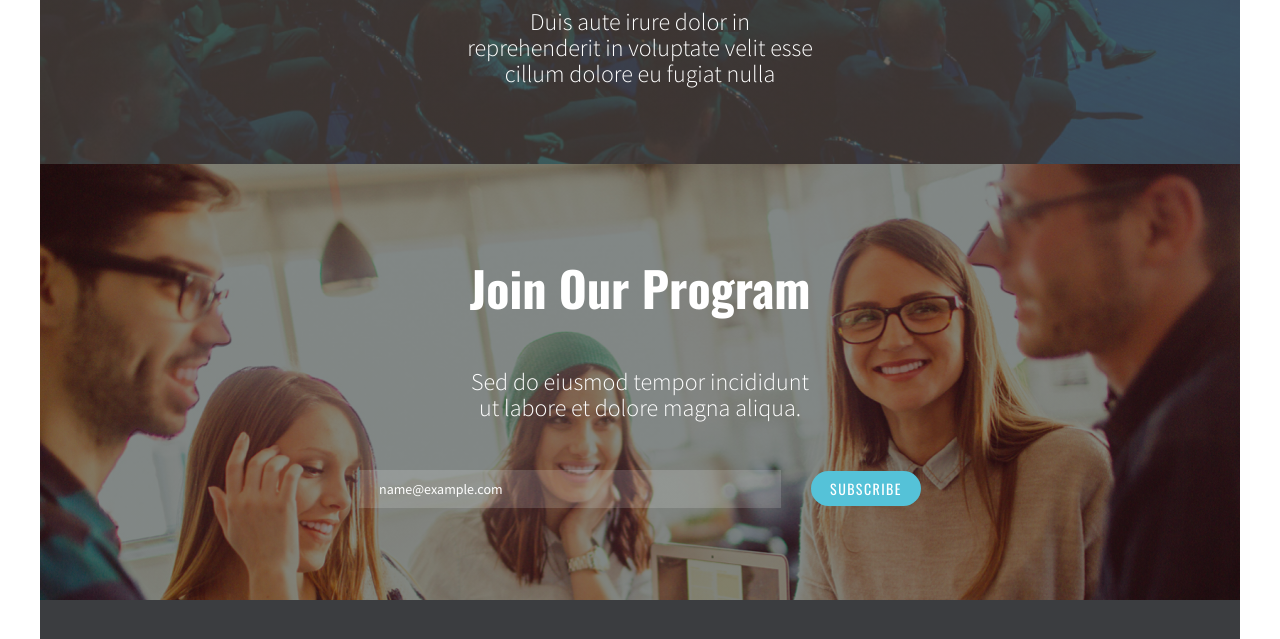
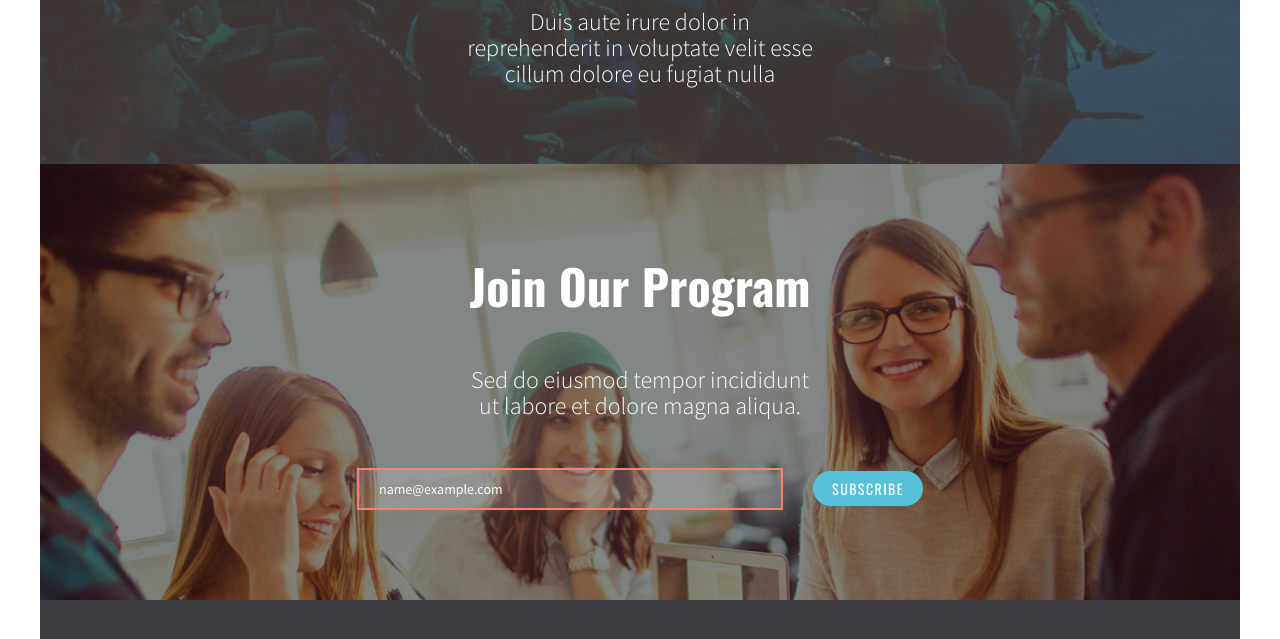
Before and after one commit to chupina/personal-website, a website built with webpack: page src/index.html in a window 1280 px wide. Both pictures are taken after typing "name@example.com" into the empty fields and a click on the button "SUBSCRIBE". Shown: the part 2029-2668 px from the top of the page. Built offline with nearby package versions, Linux system fonts and the light colour scheme; files whose address does not match are found by name.

Commit message:
Storage task

```diff
--- a/package.json
+++ b/package.json
@@ -6,7 +6,7 @@
   "scripts": {
     "test": "echo \"Error: no test specified\" && exit 1",
     "dev": "webpack serve",
-    "build": "webpack  --config webpack.dev.js ",
+    "build": "webpack --config webpack.dev.js ",
     "build-prod": "webpack --config webpack.prod.js",
     "lint": "eslint src"
   },
--- a/src/email-validator.js
+++ b/src/email-validator.js
@@ -1,5 +1,5 @@
 const VALID_EMAIL_ENDINGS = ["gmail.com", "outlook.com", "yandex.ru"];
 export const validate = (email) => {
-  let result = email.trim().match(/\w+@(.*)$/);
-  alert(result == null ? false : VALID_EMAIL_ENDINGS.includes(result[1]));
+  const result = email.trim().match(/\w+@(.*)$/);
+  return (result ? VALID_EMAIL_ENDINGS.includes(result[1]) : false);
 };
--- a/src/join-us-section.js
+++ b/src/join-us-section.js
@@ -1,6 +1,18 @@
 import { validate } from "./email-validator.js";
 
-const textPlaceholder = "Sed do eiusmod tempor incididunt <br> ut labore et dolore magna aliqua.";
+const textPlaceholder =
+  "Sed do eiusmod tempor incididunt <br> ut labore et dolore magna aliqua.";
+
+const setValue = (inputEl, key) => {
+  localStorage.setItem(key, inputEl.value);
+};
+const getValue = (inputEl, key) => {
+  if (!localStorage.getItem(key)) {
+    inputEl.value = "";
+  } else {
+    inputEl.value = localStorage.getItem(key);
+  }
+};
 
 class Section {
   constructor(headerContent, subheaderContent, buttonContent) {
@@ -12,20 +24,64 @@ class Section {
     return this.element;
   }
 
+  renderContent() {
+    this.element.innerHTML = `<h2 class="app-title app-section__title--join">${this.headerContent}</h2>
+     <h3 class="app-subtitle">${this.subheaderContent}</h3>
+     <form class="app-section_form">
+         <input type="email" name="email" placeholder="Email" class="app-section__input--email" autofocus>
+         <button type="submit" class="app-section__button app-section__input--subscribe">${this.buttonContent}</button>
+     </form>`;
+    this.subscribeForm = this.element.querySelector("form");
+    this.emailInput = this.element.querySelector(".app-section__input--email");
+    this.submitButton = this.element.querySelector(".app-section__input--subscribe");
+  }
+
+  updateUI(state) {
+    if (state === "true") {
+      this.emailInput.classList.add("hidden");
+      this.emailInput.classList.remove("danger");
+      this.submitButton.textContent = "Unsubscribe";
+    } else {
+      this.emailInput.classList.remove("hidden");
+      this.submitButton.textContent = this.buttonContent;
+      if (state === "false") {
+        this.emailInput.classList.add("danger");
+      }
+    }
+    getValue(this.emailInput, "email");
+  }
+
+  checkState() {
+    const isSubscribed = localStorage.getItem("subscription");
+    this.updateUI(isSubscribed);
+  }
+
   create() {
     this.element.className = "app-section app-section--image-join";
-    this.element.innerHTML = `<h2 class="app-title app-section__title--join">${this.headerContent}</h2>
-                            <h3 class="app-subtitle">${this.subheaderContent}</h3>
-                            <form class="app-section_form">
-                                <input type="email" placeholder="Email" class="app-section__input--email">
-                                <button type="submit" class="app-section__button app-section__input--subscribe">${this.buttonContent}</button>
-                            </form>`;
-
-    this.element.querySelector("form").addEventListener("submit", (e) => {
+    this.renderContent();
+    this.checkState();
+    getValue(this.emailInput, "email");
+    this.subscribeForm.addEventListener("submit", (e) => {
       e.preventDefault();
       e.stopPropagation();
-      console.log(e.currentTarget.querySelector("input").value);// eslint-disable-line no-console
-      validate(e.currentTarget.querySelector("input").value);
+      if (localStorage.getItem("subscription") === "true") {
+        localStorage.clear();
+      }
+      if (localStorage.getItem("email")) {
+        const validationResult = validate(this.emailInput.value);
+        localStorage.setItem("subscription", validationResult);
+      }
+      this.checkState();
+      console.log(this.emailInput.value); // eslint-disable-line no-console
+    });
+    this.emailInput.addEventListener("input", (e) => {
+      e.stopPropagation();
+      e.preventDefault();
+      setValue(e.target, "email");
+    });
+    this.emailInput.addEventListener("focus", (e) => {
+      e.stopPropagation();
+      e.target.classList.remove("danger");
     });
   }
 }
--- a/src/styles/style.css
+++ b/src/styles/style.css
@@ -368,3 +368,9 @@ main {
     flex-direction: column;
   }
 }
+.hidden {
+  display: none;
+ }
+ .danger {
+      border: 2px solid salmon;
+ }
```
